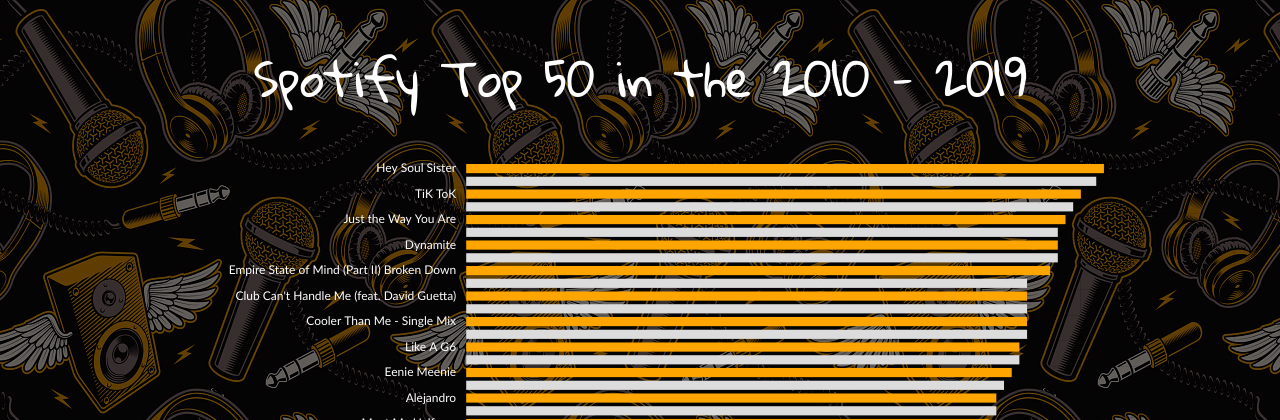
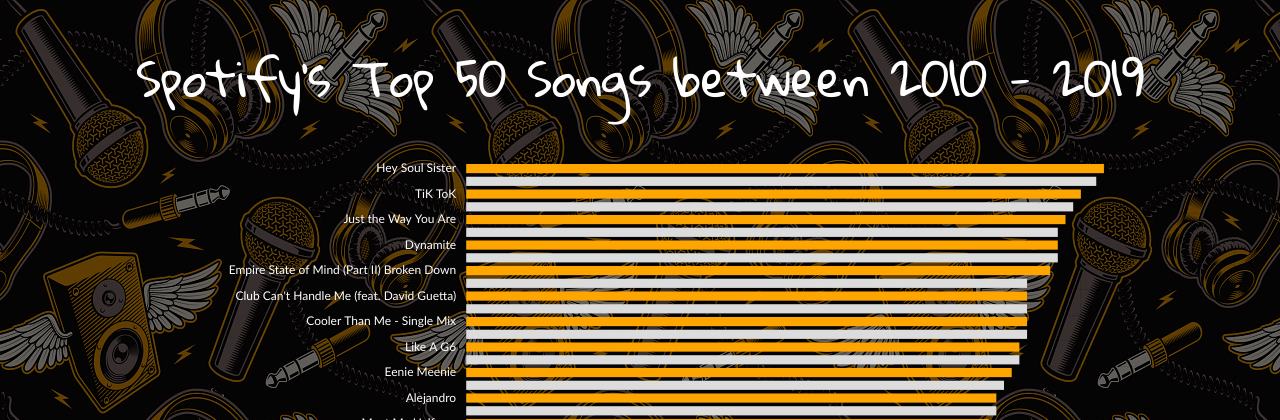
Before and after one commit to maggie-mp/212-music-v2, a Flask app: page / in a window 1280 px wide. Shown: the top 420 px of the page. Run offline with Flask 2, Linux system fonts and the light colour scheme; some libraries are stand-ins or nearby versions.

Commit message:
adjusted title to fit data better
& added padding underneath graph

```diff
--- a/static/screen.css
+++ b/static/screen.css
@@ -46,5 +46,6 @@
 #container {
   padding-right: 2em;
   padding-left: 2em;
+  padding-bottom: 2em;
   background-color: rgba(0, 0, 0, 0.6);
 }
--- a/templates/index.html
+++ b/templates/index.html
@@ -4,7 +4,7 @@
 
   <head>
     <meta charset="utf-8">
-    <title>Spotify Top 50 in the 2010 - 2019</title>
+    <title>Spotify's Top 50 Songs between 2010 - 2019</title>
     <meta name="description" content="Spotify Top 10 from 2010 - 2019" />
     <meta name="viewport" content="width=device-width, initial-scale=1, shrink-to-fit=no">
     <link rel="stylesheet" href="{{ url_for('static', filename='screen.css') }}" />
@@ -16,7 +16,7 @@
     <div id="bg">
 
     <!--heading-->
-        <div id="title">Spotify Top 50 in the 2010 - 2019</div>
+        <div id="title">Spotify's Top 50 Songs between 2010 - 2019</div>
 
 
     <!--keys-->
```
Also changed, not shown: 1 other file.
